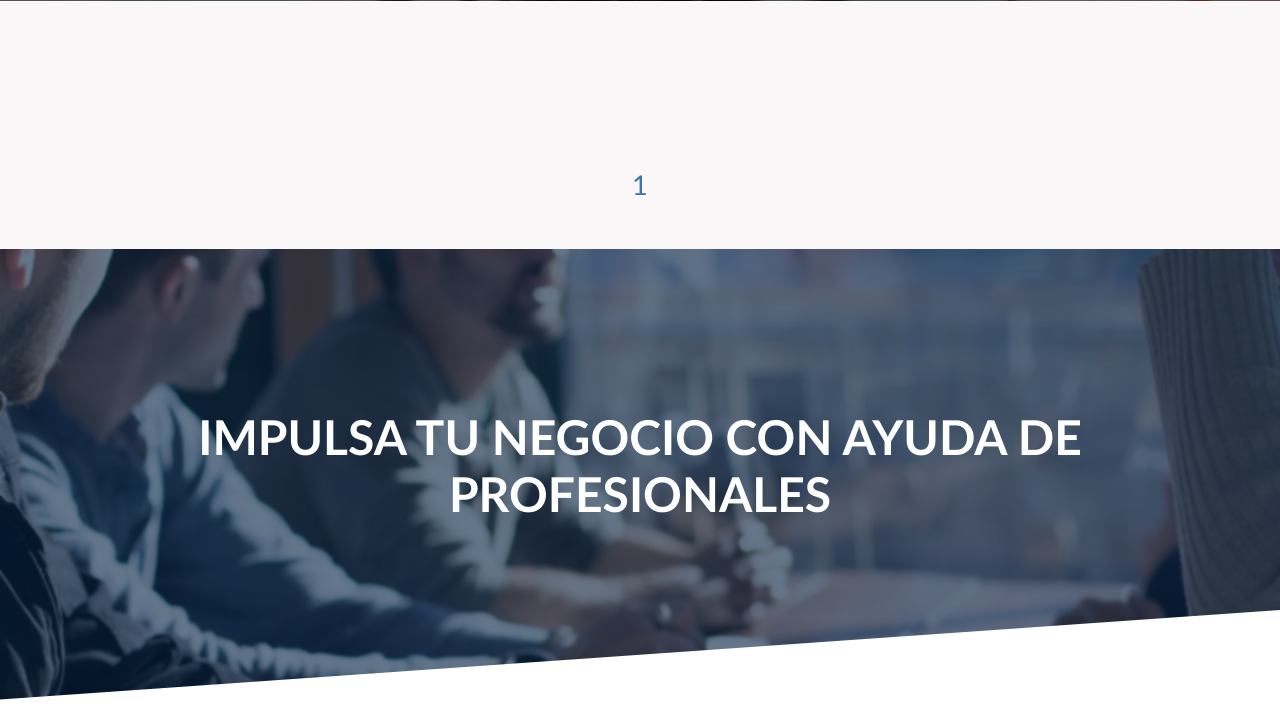
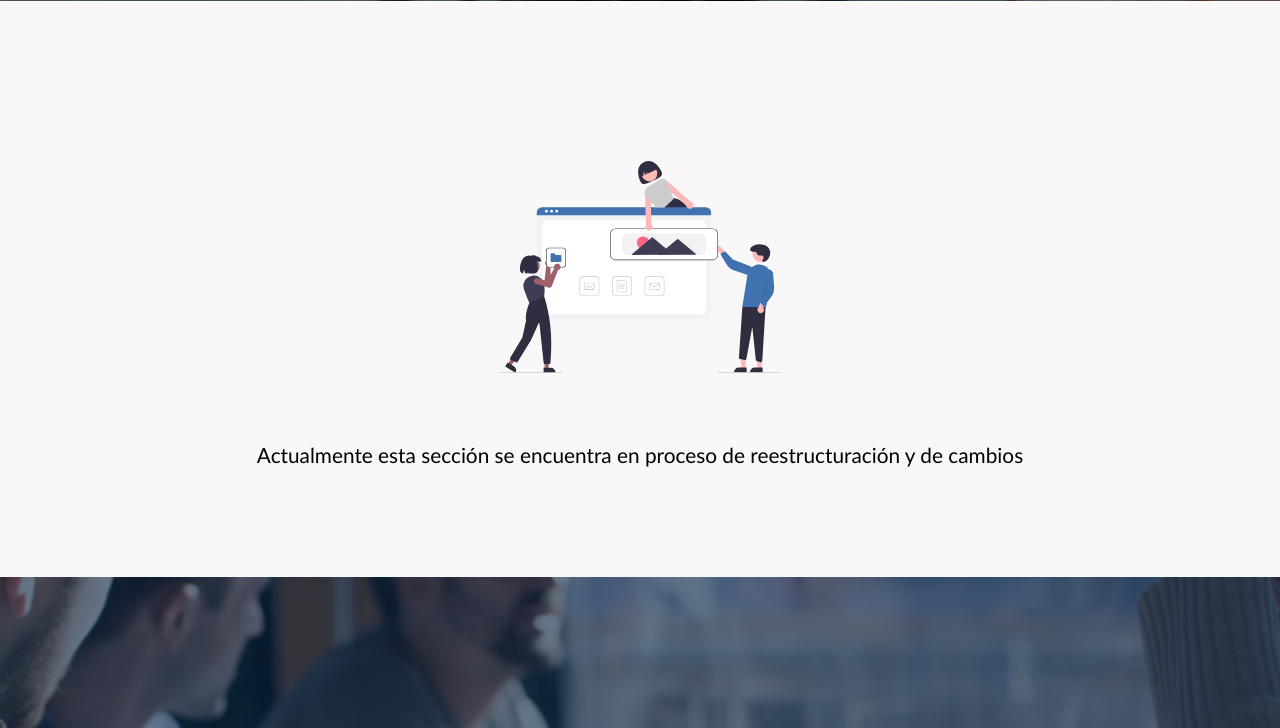
Before and after one commit to Lauty128/Site-for-consultancy, a PHP site: page /views/novedades.php in a window 1280 px wide. Shown: the part 516-1244 px from the top of the page. Run offline with PHP 8.4, Linux system fonts and the light colour scheme; data that the repository does not hold is empty.

Commit message:
hidden articles in blog section

```diff
--- a/views/novedades.php
+++ b/views/novedades.php
@@ -3,8 +3,8 @@
 
     $page = (isset($_GET['page']) && ($_GET['page'] >= 1)) ? (int)$_GET['page'] : 1;
 
-    $response = NewsController::getAll($page - 1);
-    $news = $response['data'];
+    // $response = NewsController::getAll($page - 1);
+    // $news = $response['data'];
 ?>
 
 <!DOCTYPE html>
@@ -22,51 +22,15 @@
     </header>
 
     <section class="VacanciesList">
+
         <div class="VacanciesList__container VacanciesList__container--little" style="row-gap: 3em;">
-            <?php foreach ($news as $key => $article) { ?>
-                <div class="NewsCard">
-                    <div style="width: 100%; height:250px; margin-bottom:15px">
-                        <?= ($article['image'] == null)
-                                    ? '<img style="width:100%; height:100%" src="/admin/images/news/notfound.jpg" />'
-                                    : '<img style="width:100%; height:100%" src="/admin/images/news/'.$article['image'].'" />' ?>
-                    </div>
-                    <h3 class="NewsCard__h3" title="<?= $article['title'] ?>"><?= $article['title'] ?></h3>
-                    <div class="flex-between-center">
-                        <span class="NewsCard__span">
-                            <svg style="vertical-align: bottom;" width="20px" height="20px" stroke-width="2.2" viewBox="0 0 24 24" fill="none" xmlns="http://www.w3.org/2000/svg" color="#3F72AF"><path d="M15 4V2m0 2v2m0-2h-4.5M3 10v9a2 2 0 002 2h14a2 2 0 002-2v-9H3zM3 10V6a2 2 0 012-2h2M7 2v4M21 10V6a2 2 0 00-2-2h-.5" stroke="#3F72AF" stroke-width="2.2" stroke-linecap="round" stroke-linejoin="round"></path></svg>
-                            <?php $date = date_create($article['created_at']); echo date_format($date, 'd/m/Y') ?>
-                        </span>
-                        <a href="/novedades/<?= $article['id_news'] ?>" style="text-decoration: underline; font-size:1.1em">
-                            Leer mas
-                        </a>
-                    </div>
-                </div>
-            <?php } ?>
+            <div style="grid-column: 3 span; display:flex; justify-content:center; margin-top:3em">
+                <img src="/public/assets/building.svg" width="280px" alt="">
+            </div>
+            <p style="grid-column: 3 span; text-align:center; font-size: 1.3em; margin-bottom:3em">Actualmente esta sección se encuentra en proceso de reestructuración y de cambios</p>
         </div>
 
-        <div class="VacanciesList__pagination">
-            <?php if($page > 1){  ?>
-                <a href="/novedades?page=<?= intval($page) - 1; ?>">
-                    <svg xmlns="http://www.w3.org/2000/svg" height="1em" viewBox="0 0 512 512"><path d="M48 256a208 208 0 1 1 416 0A208 208 0 1 1 48 256zm464 0A256 256 0 1 0 0 256a256 256 0 1 0 512 0zM217.4 376.9c4.2 4.5 10.1 7.1 16.3 7.1c12.3 0 22.3-10 22.3-22.3V304h96c17.7 0 32-14.3 32-32V240c0-17.7-14.3-32-32-32H256V150.3c0-12.3-10-22.3-22.3-22.3c-6.2 0-12.1 2.6-16.3 7.1L117.5 242.2c-3.5 3.8-5.5 8.7-5.5 13.8s2 10.1 5.5 13.8l99.9 107.1z"/></svg>
-                </a>
-            <?php }  ?>
-            <?php for ($i=2; $i > 0; $i--) {
-                if(($page - $i) >= 1){
-                    echo '<a href="/novedades?page='.(intval($page) - 1).'">'.($page - $i).'</a>';
-                }
-            }  ?>
-            <span class="VacanciesList__pagination--select"><?= $page ?></span>
-            <?php for ($i=0; $i < 2; $i++) {
-                if( (($page + $i) * 6) < $response['total']){
-                    echo '<a href="/novedades?page='.(intval($page) + 1 + $i).'">'.($page + $i + 1).'</a>';
-                }
-            }  ?>
-            <?php if((intval($page) * 6) < $response['total']){  ?>
-                <a href="/novedades?page=<?= intval($page) + 1; ?>">
-                    <svg xmlns="http://www.w3.org/2000/svg" height="1em" viewBox="0 0 512 512"><path d="M464 256A208 208 0 1 1 48 256a208 208 0 1 1 416 0zM0 256a256 256 0 1 0 512 0A256 256 0 1 0 0 256zM294.6 135.1c-4.2-4.5-10.1-7.1-16.3-7.1C266 128 256 138 256 150.3V208H160c-17.7 0-32 14.3-32 32v32c0 17.7 14.3 32 32 32h96v57.7c0 12.3 10 22.3 22.3 22.3c6.2 0 12.1-2.6 16.3-7.1l99.9-107.1c3.5-3.8 5.5-8.7 5.5-13.8s-2-10.1-5.5-13.8L294.6 135.1z"/></svg>
-                </a>
-            <?php }  ?>
-        </div>
+
     </section>
 
     <?php include_once "./templates/footer.php" ?>
```
Also changed, not shown: views/public/assets/building.svg (added).
